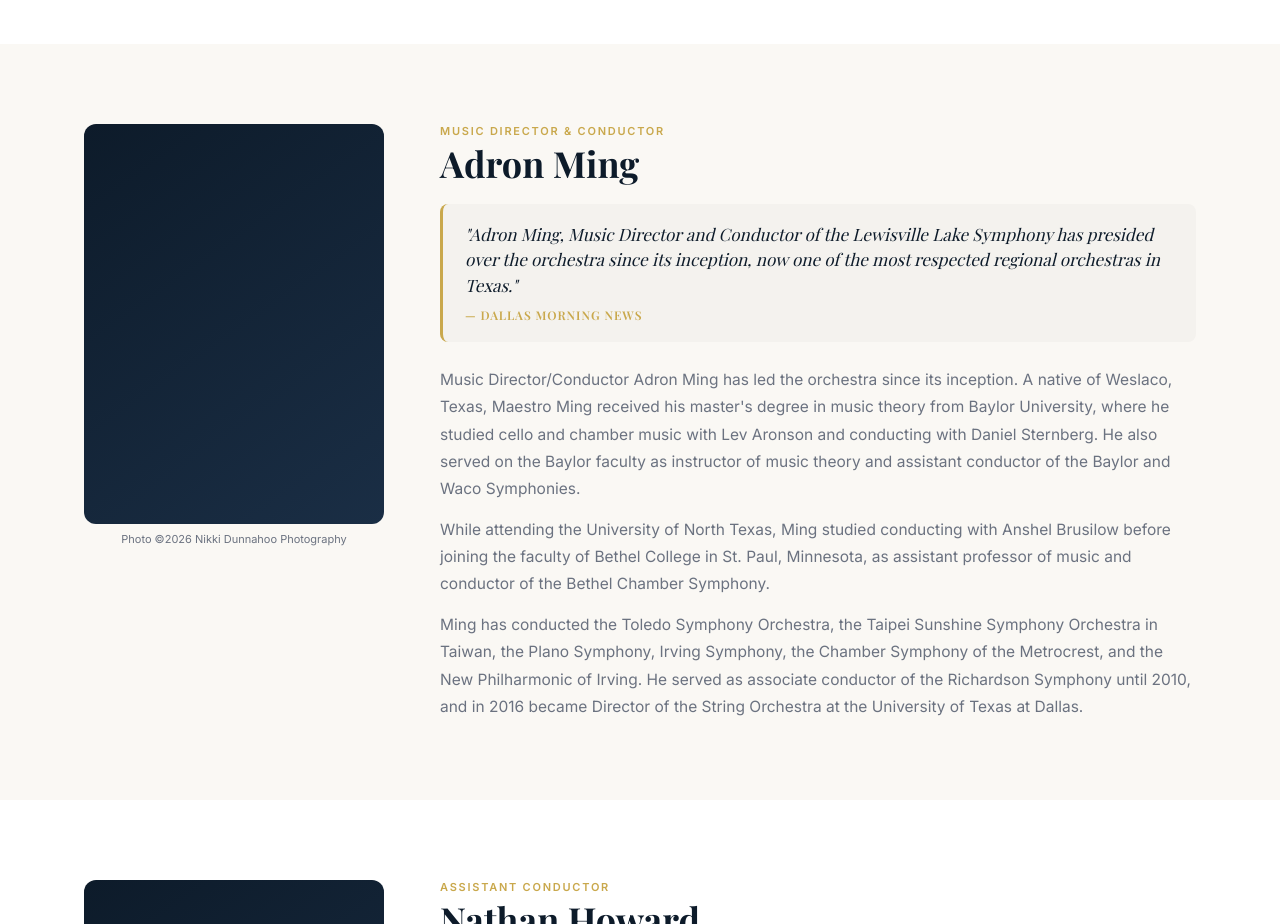
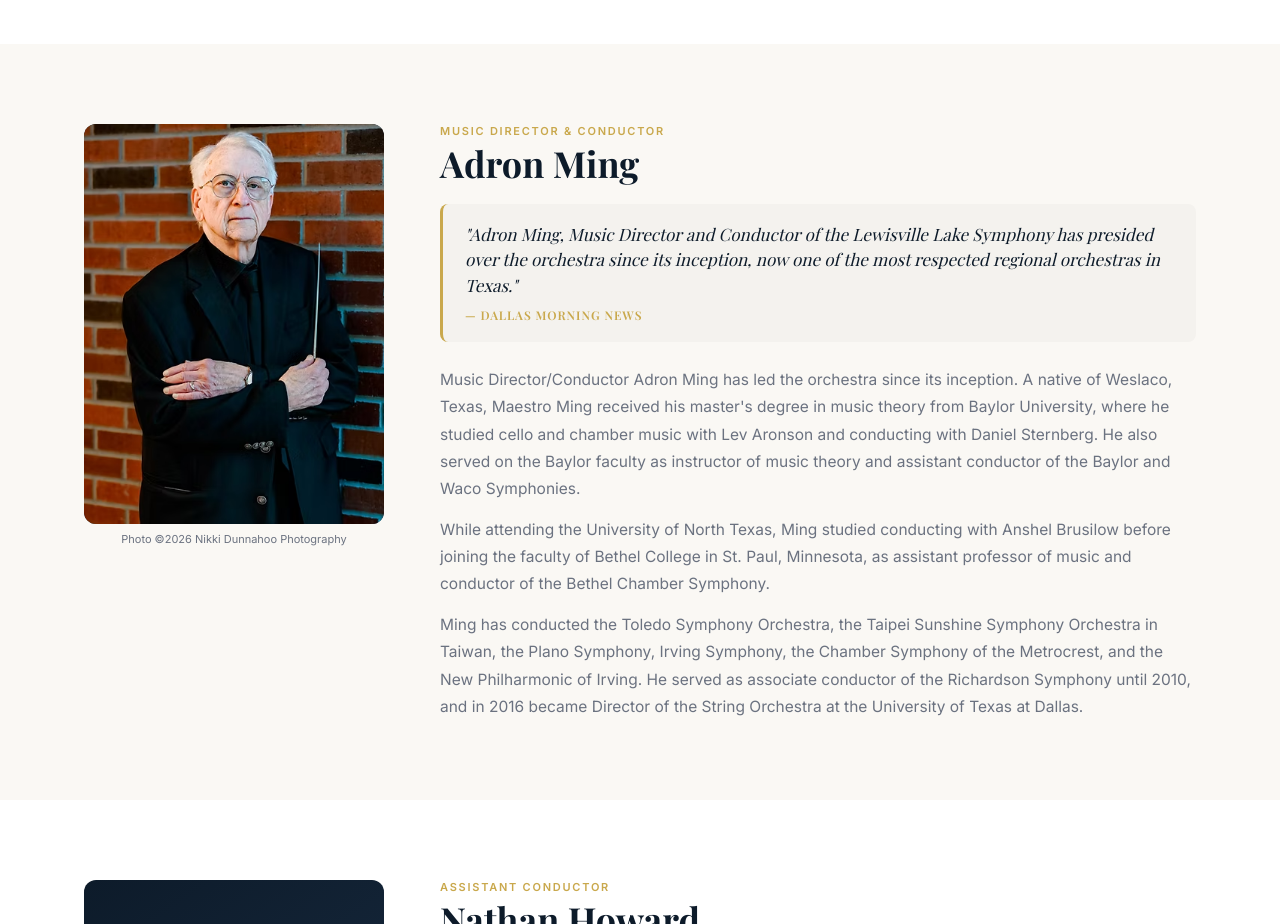
Before and after one commit to mdtaylor79/lewisville_lake_symphony, a plain HTML site: page lewisville-symphony-about.html in a window 1280 px wide. Shown: the part 1360-2284 px from the top of the page. Drawn offline with nearby package versions, Linux system fonts and the light colour scheme; a web font is replaced by a local one.

Commit message:
Update lewisville-symphony-about.html

```diff
--- a/lewisville-symphony-about.html
+++ b/lewisville-symphony-about.html
@@ -198,7 +198,7 @@
   <div class="container">
     <div class="profile-grid">
       <div class="profile-img-wrap">
-        <div class="profile-img-placeholder"></div>
+        <img src="img/Adron Ming.avif" alt="Adron Ming" class="profile-img" />
         <div class="photo-credit">Photo ©2026 Nikki Dunnahoo Photography</div>
       </div>
       <div class="profile-content">
```
